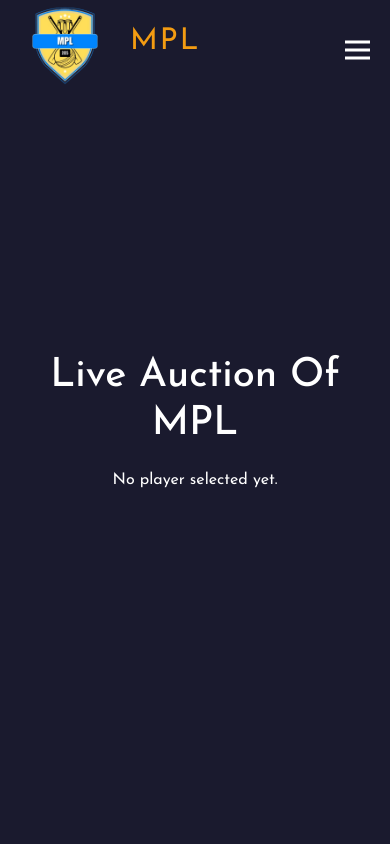
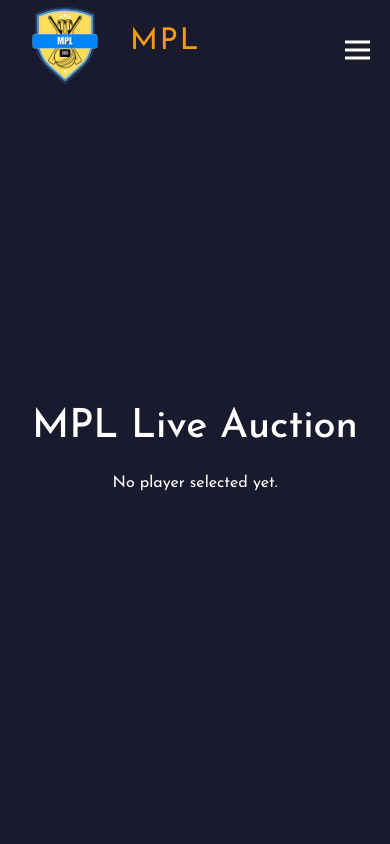
Before and after one commit to pankaj297/MPL, a React (Vite) app: page /live in a window 390 px wide. Shown: the top 844 px of the page. Built offline with nearby package versions, Linux system fonts and the light colour scheme; no server answers.

Commit message:
logic error solove

```diff
--- a/src/components/LiveAuction.jsx
+++ b/src/components/LiveAuction.jsx
@@ -1,4 +1,3 @@
-
 import React, { useState, useEffect } from "react";
 import io from "socket.io-client";
 import "./design/LiveAuction.css";
@@ -15,7 +14,7 @@
     // Listen for player selection
     socket.on("playerSelected", (data) => {
       setSelectedPlayer(data.player);
-      setCurrentBid(data.player.startingBid || 200); // Default bid
+      setCurrentBid(data.player.startingBid || 200); // Default bid corrected to use player's startingBid or fallback to 200
       setLastBiddingTeam(data.lastBiddingTeam || "No bids yet");
     });
 
@@ -23,7 +22,7 @@
     socket.on("bidUpdated", (data) => {
       if (selectedPlayer && data.player._id === selectedPlayer._id) {
         setCurrentBid(data.currentBid);
-        setLastBiddingTeam(data.lastBiddingTeam || "Unknown Team");
+          setLastBiddingTeam(data.lastBiddingTeam || "Unknown Team");
       }
     });
 
@@ -45,7 +44,7 @@
   return (
     <div className="live-auction-page">
       <div className="live-player-profile">
-        <h1 className="user-live-auction-h1heading">Live Auction Of MPL</h1>
+        <h1 className="user-live-auction-h1heading">MPL Live Auction </h1>
         {selectedPlayer ? (
           <div className="player-profile">
             <div className="profile-header">
@@ -94,10 +93,6 @@
     </div>
   );
 };
-
-
-
-
 
 // ----------------------------------------------------------------------
 
--- a/src/components/design/LiveAuction.css
+++ b/src/components/design/LiveAuction.css
@@ -6,6 +6,7 @@
   background-color: #1a1a2e;
   min-height: 100vh;
   padding: 20px;
+
 }
 
 
@@ -121,6 +122,7 @@
 @media (max-width: 768px) {
   .live-player-profile {
     padding: 10px;
+    padding-top: 4rem;
   }
 
 .profile-header {
@@ -134,12 +136,12 @@
   }
 
   .live-profile-img {
-    width: 80px;
-    height: 80px;
+    width: 150px;
+    height: 150px;
   }
 
   h1 {
-    font-size: 2rem;
+    font-size: 1rem;
   }
 
   .profile-info h2 {
@@ -158,7 +160,7 @@
   }
 
   h1 {
-    font-size: 1.8rem;
+    font-size: 1.5rem;
   }
 
   .profile-info h2 {
--- a/src/pages/AdminLiveAuction.jsx
+++ b/src/pages/AdminLiveAuction.jsx
@@ -61,7 +61,7 @@
 
   const handlePlayerSelect = (player) => {
     setSelectedPlayer(player);
-    setCurrentBid(200);
+    // setCurrentBid(200);
     setLastBiddingTeam("No bids yet");
     setFinalized(false);
     socket.emit("selectPlayer", {
@@ -84,15 +84,30 @@
     });
   };
 
+  // const handleTeamSelect = (team) => {
+  //   setLastBiddingTeam(team);
+  //   if (selectedPlayer) {
+  //     socket.emit("selectPlayer", {
+  //       player: selectedPlayer,
+  //       currentBid,
+  //       lastBiddingTeam: team,
+  //     });
+  //   }
+  // };
+
   const handleTeamSelect = (team) => {
-    setLastBiddingTeam(team);
+    setLastBiddingTeam(team); // Update the last bidding team
     if (selectedPlayer) {
-      socket.emit("selectPlayer", {
+      socket.emit("updateBid", {
         player: selectedPlayer,
+        currentBid, // Do not change the bid value here
         lastBiddingTeam: team,
       });
     }
   };
+
+
+
 
   const handleFinalizeBid = () => {
     if (!selectedPlayer) {
@@ -184,11 +199,6 @@
             ))}
           </div>
 
-          {/* <div className="bid-control-buttons">
-            <button onClick={() => handleBidChange(20)}>Increase Bid</button>
-            <button onClick={() => handleBidChange(-20)}>Decrease Bid</button>
-            <button onClick={handleFinalizeBid}>Finalize Bid</button>
-          </div> */}
           <div className="bid-control-buttons">
             <a className="Increase-btn" onClick={() => handleBidChange(20)}>
               Increase Bid
```
